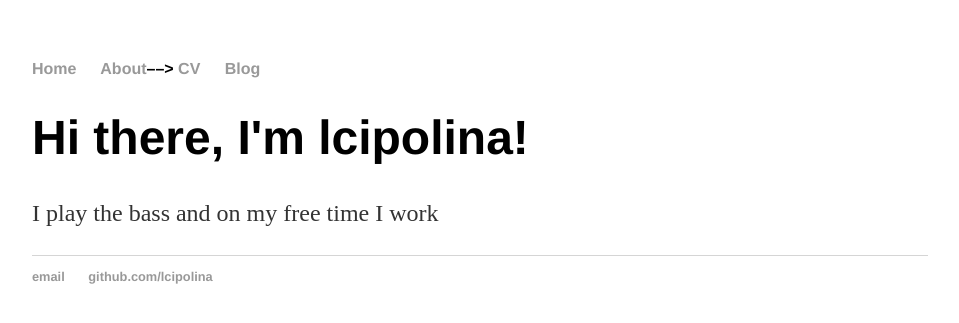
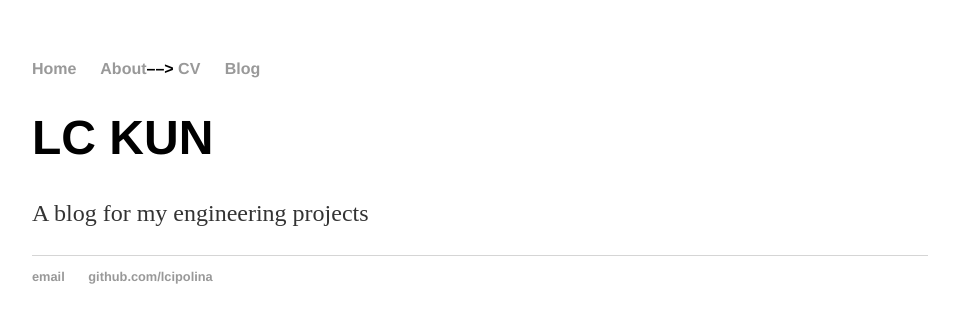
Before and after one commit to lcipolina/lcipolina.github.io, a Jekyll site: the page built from index.html, in a window 1280 px wide. Shown: the top 323 px of the page, without its empty margins (160-1119 px from the left). Built offline with Jekyll 4.4.1, drawn with Linux system fonts in a browser that asks for light colours.

Commit message:
Update index.html
changed description

```diff
--- a/index.html
+++ b/index.html
@@ -3,6 +3,6 @@ layout: default
 title: lcipolina
 ---
 <div class="blurb">
-	<h1>Hi there, I'm lcipolina!</h1>
-	<p>I play the bass and on my free time I work</p>
+	<h1>LC KUN</h1>
+	<p>A blog for my engineering projects</p>
 </div><!-- /.blurb -->
```
